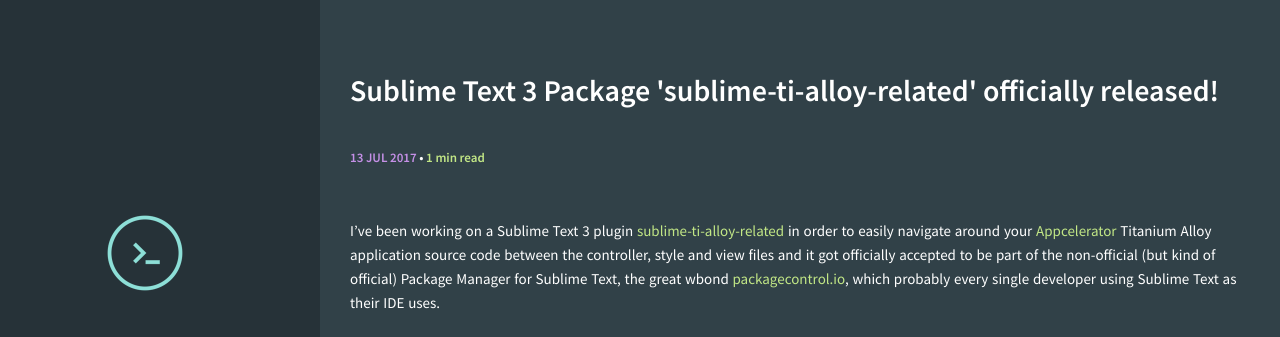
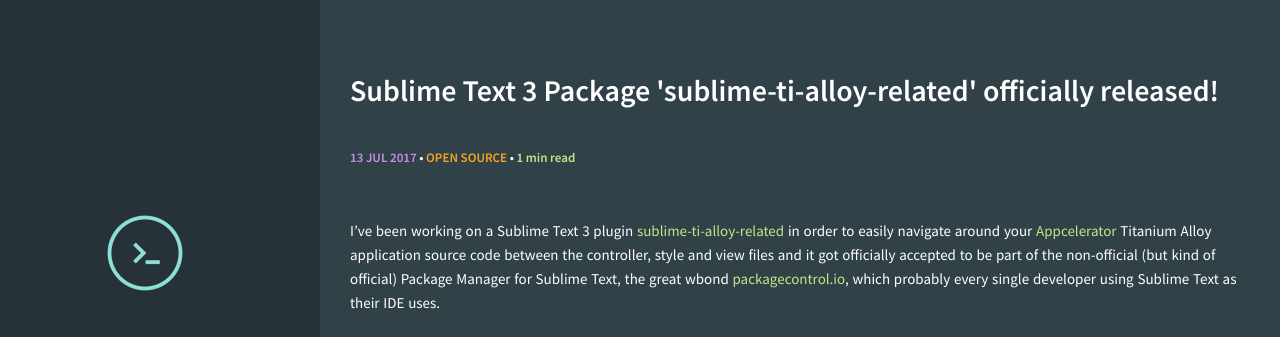
Before and after one commit to clemblanco/clemblanco.github.io, a Jekyll site: the page built from _posts/2017-09-13-sublime-ti-alloy-related.md, in a window 1280 px wide. Shown: the top 337 px of the page. Built offline with Jekyll 4.4.1, drawn with Linux system fonts in a browser that asks for light colours.

Commit message:
Add categories to single post layout

```diff
--- a/_layouts/post.html
+++ b/_layouts/post.html
@@ -26,6 +26,15 @@ layout: default
       <span class="post-date">
         {{ page.date | date: "%-d %b %Y" | upcase }}
       </span>
+      {% if page.categories.size > 0 %}
+      •
+      {% for cat in page.categories %}
+        <a class="post-cat" href="{{ site.url }}/categories/#{{ cat }}">{{ cat }}</a>
+        {% unless forloop.last %}
+        <span>/</span>
+        {% endunless %}
+      {% endfor %}
+      {% endif %}
       •
       {% include read_time.html %}
     </span>
```
